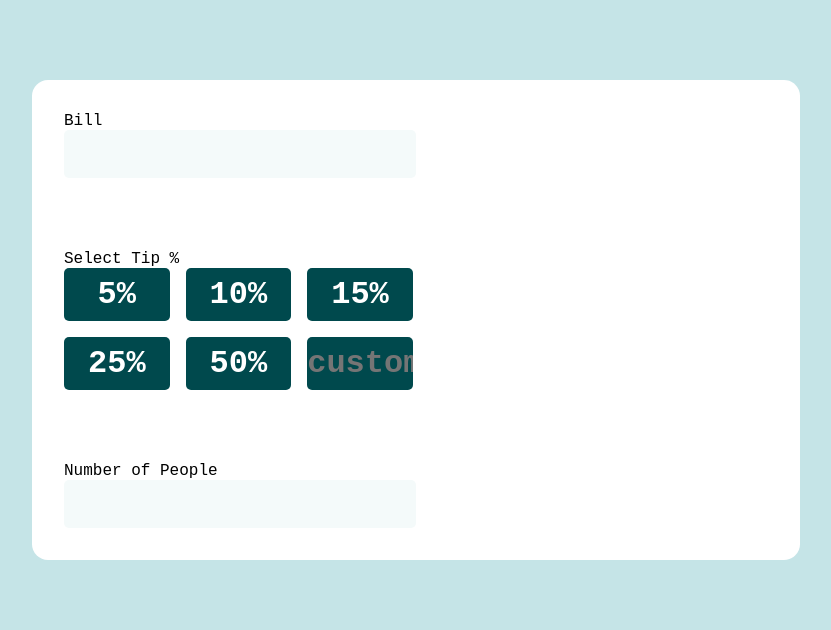
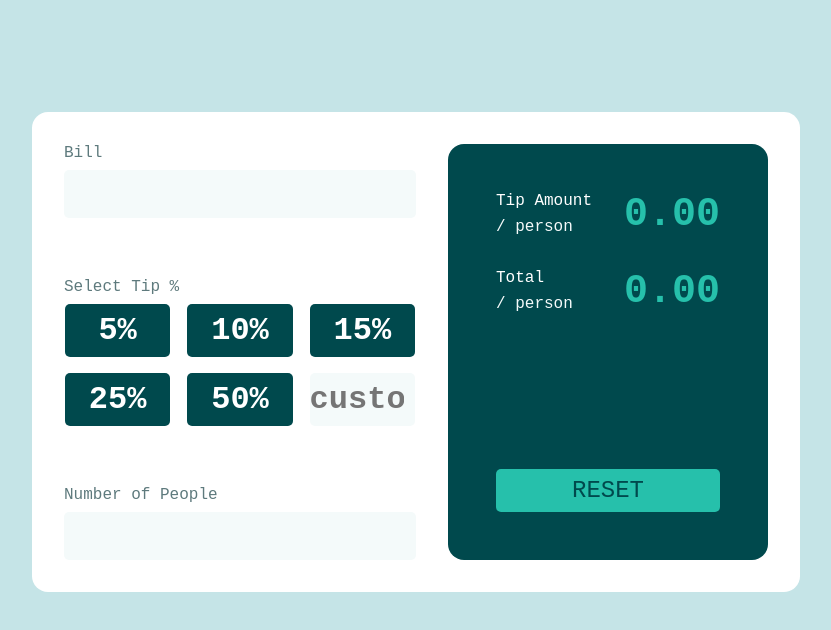
Before and after one commit to RushabhJadhav/tips-calculator, a React (Create React App) app: page / in a window 1280 px wide. Shown: the top 630 px of the page, without its empty margins (224-1055 px from the left). Built offline with nearby package versions, Linux system fonts and the light colour scheme.

Commit message:
basic styling completed

```diff
--- a/src/assets/styles/_Form.scss
+++ b/src/assets/styles/_Form.scss
@@ -1,9 +1,10 @@
 .form-cont {
     background-color: $white;
     @include flexDirection(row);
+    column-gap: 2rem;
     width: 60%;
     height: 60vh;
-    margin: 5rem auto;
+    margin: 7rem auto;
     padding: 2rem;
     border-radius: 1rem;
 
@@ -15,13 +16,31 @@
         .bill {
             @include flexDirection(column);
 
+            label {
+                margin-bottom: 0.5rem;
+                color: $dark-gray-cyan;
+                font-weight: 500;
+            }
+
             input {
                 background-color: $ligt-gray-cyan;
                 height: 3rem;
-                font-size: 2.2rem;
+                font-size: 2rem;
+                padding: 1rem;
                 border: none;
-                outline: none;
                 border-radius: 5px;
+                color: $darker-gray-cyan;
+                font-weight: 600;
+
+                &:focus {
+                    outline: 3px solid $strong-cyan;
+                }
+            }
+        }
+
+        .btn-cont {
+
+            label {
                 color: $dark-gray-cyan;
             }
         }
--- a/src/assets/styles/_buttons.scss
+++ b/src/assets/styles/_buttons.scss
@@ -2,7 +2,9 @@ ul {
     list-style-type: none;
     @include flexDirection(row);
     flex-wrap: wrap;
+    justify-content: space-evenly;
     gap: 1rem;
+    margin-top: .5rem;
 
     li {
         width: 30%;
@@ -21,7 +23,20 @@ ul {
             border-radius: 5px;
 
             &[type=number] {
-                text-align: center;
+                text-align: right;
+                padding-right: 0.7rem;
+                background-color: $ligt-gray-cyan;
+                color: $dark-gray-cyan;
+
+                &:hover {
+                    background-color: $ligt-gray-cyan;
+                    outline: 3px solid $strong-cyan;
+                }
+            }
+
+            &:hover {
+                background-color: $strong-cyan;
+                color: $darker-gray-cyan;
             }
         }
     }
--- /dev/null
+++ b/src/assets/styles/_calculations.scss
@@ -0,0 +1,47 @@
+.calculations {
+    width: 50%;
+    background-color: $darker-gray-cyan;
+    border-radius: 1rem;
+    padding: 3rem;
+    @include flexDirection(column);
+    justify-content: space-between;
+
+    .amount-parent {
+
+        .amount-cont {
+            @include flexDirection(row);
+            justify-content: space-between;
+            margin-bottom: 2rem;
+
+            .amount-label {
+
+                p:first-of-type {
+                    color: $white;
+                    margin-bottom: .5rem;
+                }
+
+                P:last-child {
+                    color: $ligt-gray-cyan;
+                }
+            }
+
+            .amount {
+                color: $strong-cyan;
+                font-size: 2.5rem;
+                font-weight: 700;
+            }
+        }
+
+    }
+
+    #reset {
+        padding: 0.5rem;
+        font-size: 1.5rem;
+        background-color: $strong-cyan;
+        color: $darker-gray-cyan;
+        border-radius: 5px;
+        outline: none;
+        border: none;
+        cursor: pointer;
+    }
+}
--- a/src/assets/styles/index.scss
+++ b/src/assets/styles/index.scss
@@ -1,3 +1,4 @@
 @import 'global.scss';
 @import 'Form.scss';
 @import 'buttons.scss';
+@import 'calculations.scss';
--- a/src/components/Calculations.jsx
+++ b/src/components/Calculations.jsx
@@ -1,5 +1,25 @@
 const Calculations = () => {
-    return <div></div>
+    return (
+        <div className="calculations">
+            <div className="amount-parent">
+                <div className="amount-cont">
+                    <span className="amount-label">
+                        <p>Tip Amount</p>
+                        <p>/ person</p>
+                    </span>
+                    <span className="amount">0.00</span>
+                </div>
+                <div className="amount-cont">
+                    <span className="amount-label">
+                        <p>Total</p>
+                        <p>/ person</p>
+                    </span>
+                    <span className="amount">0.00</span>
+                </div>
+            </div>
+            <button id="reset">RESET</button>
+        </div>
+    )
 }
 
 export default Calculations;
--- a/src/components/Form.jsx
+++ b/src/components/Form.jsx
@@ -9,7 +9,7 @@ const Form = () => {
                     <label>Bill</label>
                     <input type="number" />
                 </div>
-                <div>
+                <div className="btn-cont">
                     <label>Select Tip %</label>
                     <Buttons />
                 </div>
```
